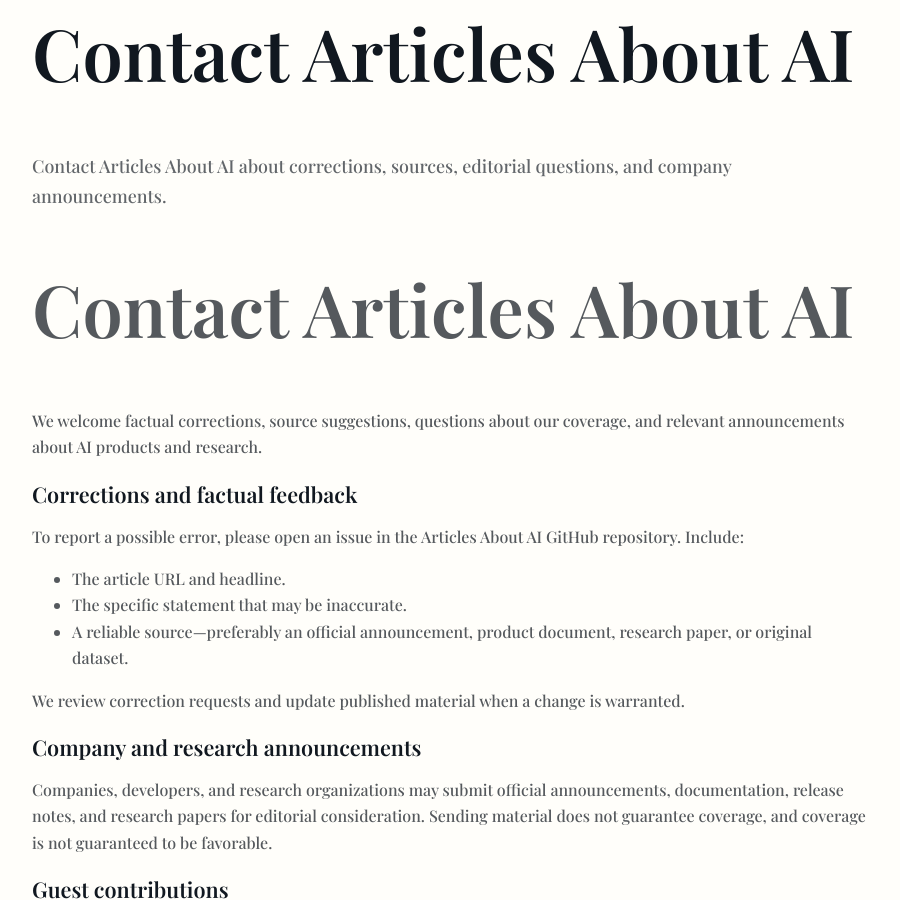
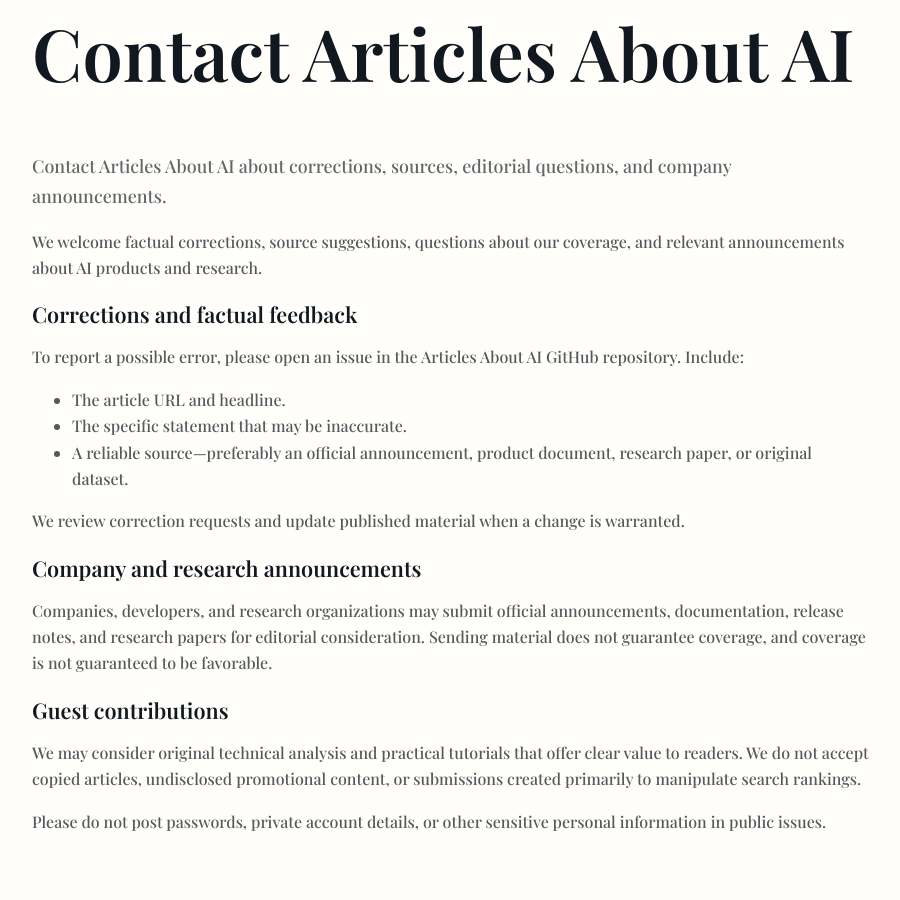
Before and after one commit to todaysnewsai/ChatGPTScope, a Jekyll site: the page built from contact.md, in a window 1280 px wide and 900 px high, scrolled down 319 px. Shown: the whole window, without its empty margins (188-1088 px from the left). Built offline with Jekyll 4.4.1, drawn with Linux system fonts in a browser that asks for light colours.

Commit message:
Remove duplicate contact heading

```diff
--- a/contact.md
+++ b/contact.md
@@ -4,8 +4,6 @@
 permalink: /contact/
 description: "Contact Articles About AI about corrections, sources, editorial questions, and company announcements."
 ---
-
-# Contact Articles About AI
 
 We welcome factual corrections, source suggestions, questions about our coverage, and relevant announcements about AI products and research.
 
```
